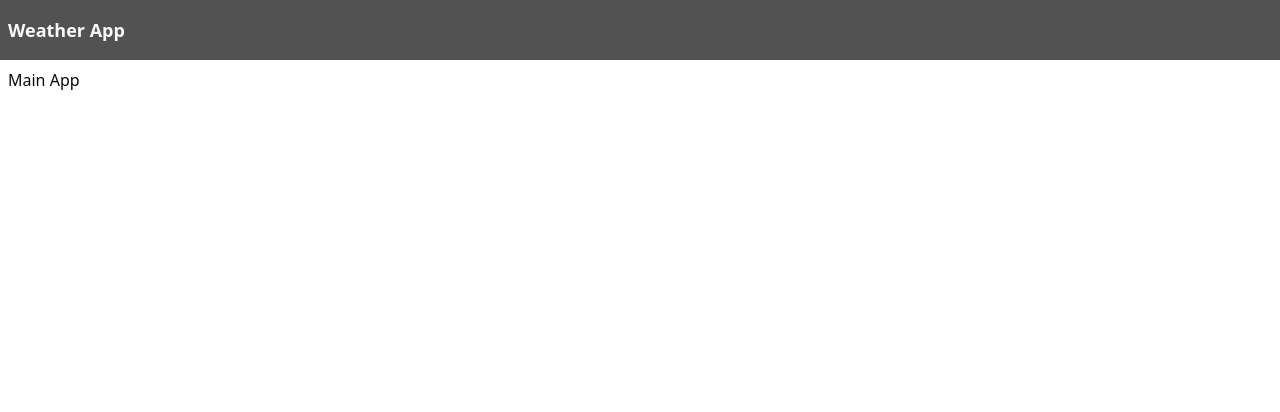
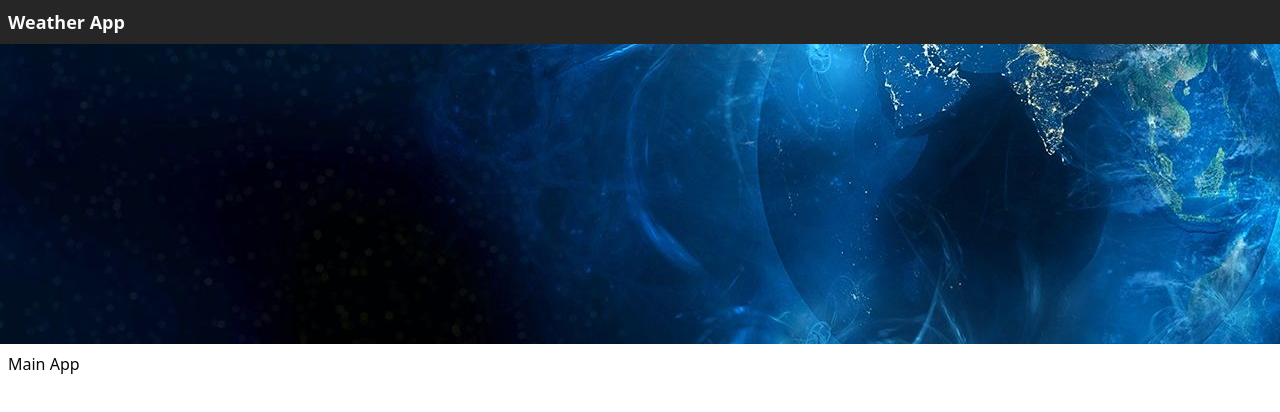
Before and after one commit to DenisJet/weather-app, a Next.js app: page / in a window 1280 px wide. Shown: the top 412 px of the page. Built offline with nearby package versions, Linux system fonts and the light colour scheme.

Commit message:
feat: add hero image

```diff
--- a/app/page.tsx
+++ b/app/page.tsx
@@ -1,3 +1,16 @@
+import Image from "next/image";
+
 export default function Home() {
-  return <div className="max-w-7xl mx-auto p-2">Main App</div>;
+  return (
+    <div>
+      <Image
+        className="object-cover h-[300px]"
+        alt=""
+        src="/hero-image.jpeg"
+        width={1920}
+        height={300}
+      />
+      <div className="max-w-7xl mx-auto p-2">Main App</div>
+    </div>
+  );
 }
--- a/components/Header/Header.tsx
+++ b/components/Header/Header.tsx
@@ -1,7 +1,7 @@
 export default function Header() {
   return (
-    <header className="bg-neutral-600 text-neutral-50">
-      <div className="max-w-7xl mx-auto py-4 px-2">
+    <header className="bg-neutral-800 text-neutral-50">
+      <div className="max-w-7xl mx-auto p-2">
         <p className="font-semibold text-lg">Weather App</p>
       </div>
     </header>
```
Also changed, not shown: public/hero-image.jpeg (added).
